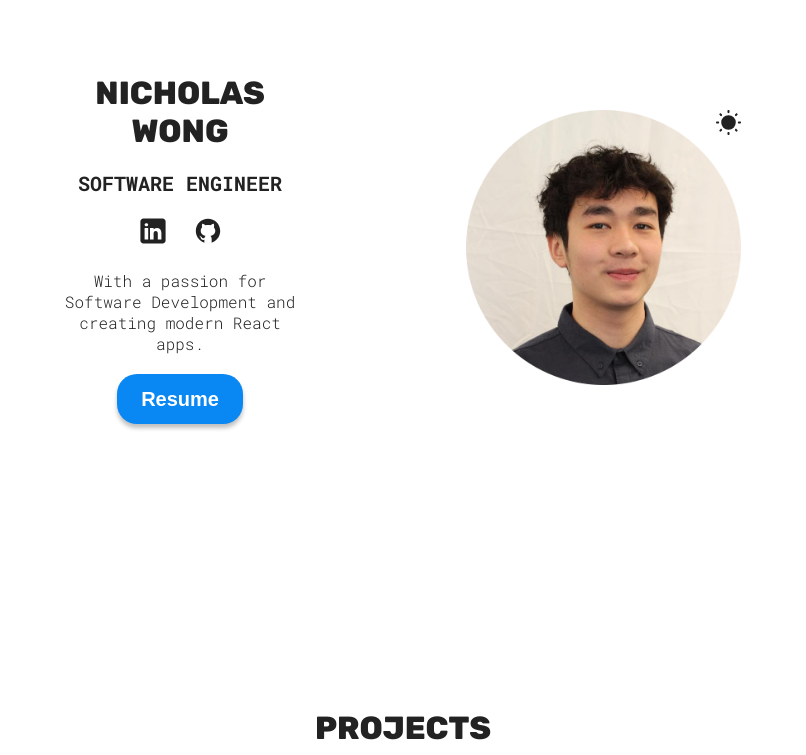
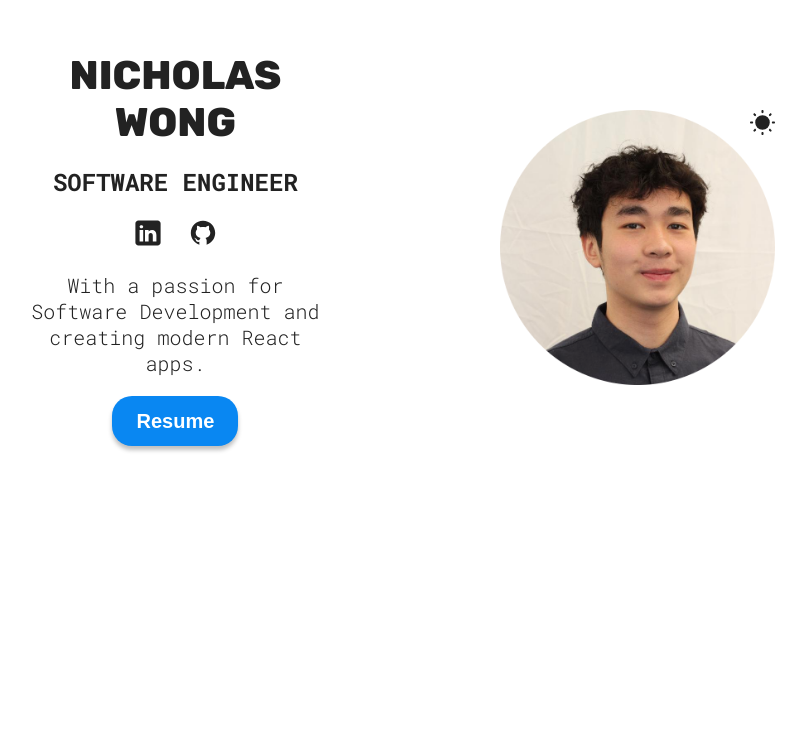
Before and after one commit to nickw0ng/Portfolio-Website, a React (Vite) app: page / in a window 1280 px wide. Shown: the part 159-914 px from the top of the page, without its empty margins (237-1043 px from the left). Built offline with nearby package versions, Linux system fonts and the light colour scheme.

Commit message:
final changes

```diff
--- a/src/App.css
+++ b/src/App.css
@@ -73,3 +73,36 @@
   .hover {
     cursor: pointer;
   }
+
+  @media (width >= 800px) {
+    #root {
+      gap: 100px;
+    }
+    h1 {
+      font-size: 40px;
+    }
+    h2,
+    h3 {
+      font-size: 24px;
+    }
+    p {
+      font-size: 20px;
+    }
+
+    .sectionTitle {
+      margin-bottom: 60px;
+    }
+
+    @media (width >= 1400px) {
+      #root {
+        gap: 200px;
+      }
+      h1 {
+        font-size: 48px;
+      }
+
+      .sectionTitle {
+        margin-bottom: 75px;
+      }
+    }
+  }
--- a/src/sections/Hero/Hero.jsx
+++ b/src/sections/Hero/Hero.jsx
@@ -16,7 +16,7 @@
   const linkedinIcon = theme === 'light' ? linkedinLight : linkedinDark;
   const githubIcon = theme === 'light' ? githubLight : githubDark;
 
-  // eslint-disable-next-line react/no-unknown-property
+
   return <section if="hero" className={styles.container}>
     <div className={styles.colorModeContainer}>
         <img
```
